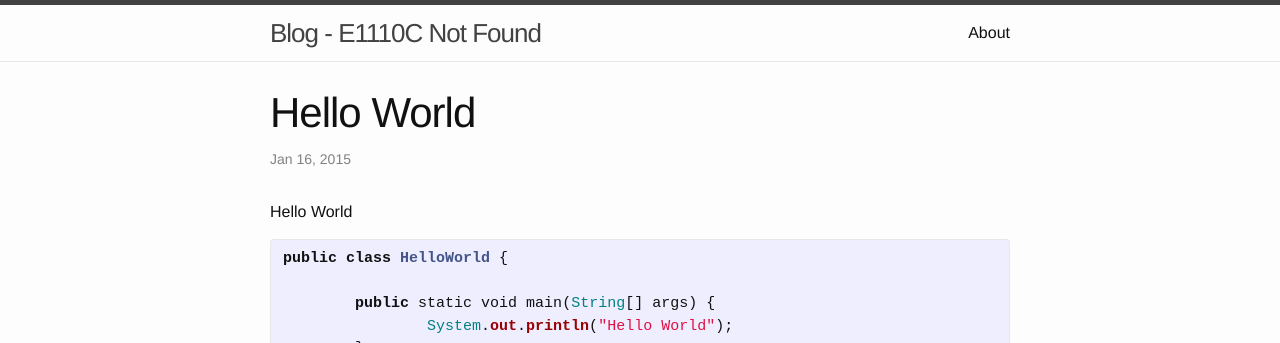
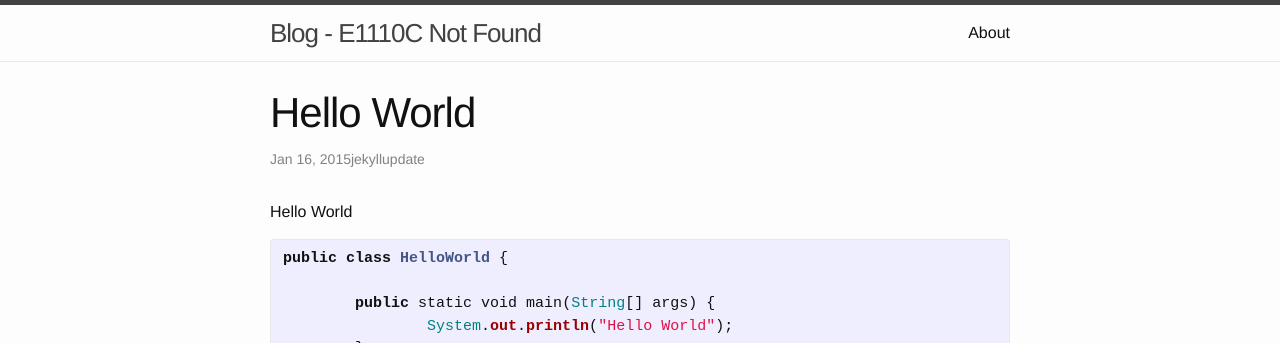
Before and after one commit to E1110CNotFound/E1110CNotFound.github.io, a Jekyll site: the page built from _posts/2015-01-16-hello-world.markdown, in a window 1280 px wide. Shown: the top 343 px of the page. Built offline with Jekyll 4.4.1, drawn with Linux system fonts in a browser that asks for light colours.

Commit message:
modify style of post.html

```diff
--- a/_layouts/post.html
+++ b/_layouts/post.html
@@ -5,7 +5,7 @@
 
   <header class="post-header">
     <h1 class="post-title">{{ page.title }}</h1>
-    <p class="post-meta">{{ page.date | date: "%b %-d, %Y" }}{% if page.author %} • {{ page.author }}{% endif %}{% if page.meta %} • {{ page.meta }}{% endif %}</p>
+    <p class="post-meta">{{ page.date | date: "%b %-d, %Y" }}{% if page.author %} • {{ page.author }}{% endif %}{% if page.meta %} • {{ page.meta }}{% endif %}{% if page.categories %}{{ page.categories }}{% endif %}</p>
   </header>
 
   <article class="post-content">
```
